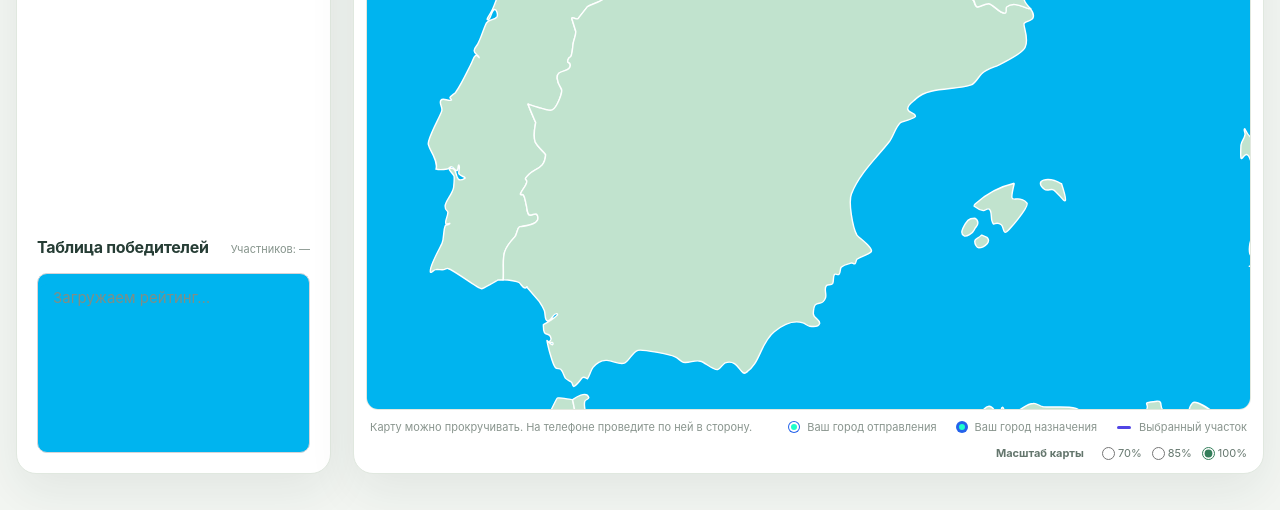
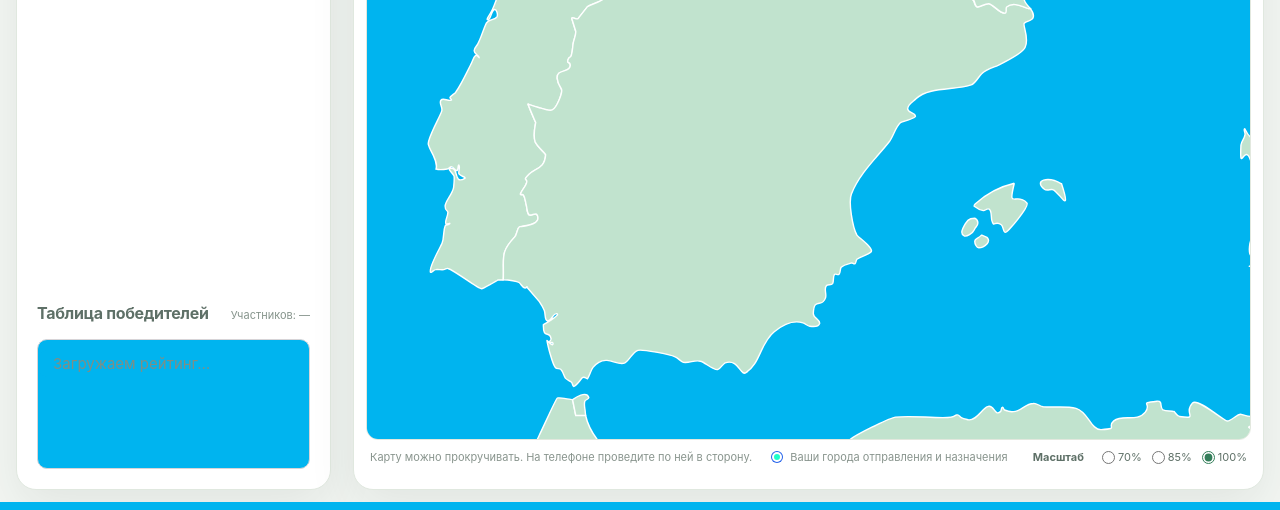
Before and after one commit to ovolosov-lab/railway-crossword-game, a Python web app: template frontend/templates/game.html in a window 1280 px wide. Shown: the part 1720-2230 px from the top of the page. Run offline with Jinja, Linux system fonts and the light colour scheme; the template is opened without the code that fills it: most values are stand-ins (such as "Sample title", 1, 10 or a date in 2020).

Commit message:
fixed interface issues for small screens

```diff
--- a/frontend/static/game.css
+++ b/frontend/static/game.css
@@ -24,7 +24,7 @@
   width: calc(100% - 32px);
   min-height: 100vh;
   margin: 0 auto;
-  padding: 8px 0 36px;
+  padding: 8px 0 0px;
 }
 
 .game-layout,
@@ -59,6 +59,7 @@
   border-radius: 20px;
   background: #fff;
   box-shadow: 0 18px 48px rgb(31 57 48 / 8%);
+  min-height: calc(100vh - 20px);
 }
 
 .game-panel {
@@ -68,6 +69,9 @@
   flex: 0 0 auto;
   flex-direction: column;
   padding: 20px;
+  overflow-y: auto;
+  max-height: calc(100vh - 120px);
+  scrollbar-color: #fff #00b4ef;
 }
 
 .game-panel .eyebrow {
@@ -177,7 +181,7 @@
 .player-card h2,
 .leaderboard h2 {
   margin: 0;
-  color: #263d35;
+  color: #5e7067;
   font-size: 16px;
   letter-spacing: -0.02em;
 }
@@ -282,8 +286,8 @@
     border-radius: 10px;
     border: 1px solid #d7d4d7;
     list-style-type: circle;
-    min-height: 180px;
-    max-height: 180px;
+    min-height: 130px;
+    max-height: 130px;
     overflow-y: auto;
     scrollbar-color: #edf2eb #0073ef;
     scrollbar-width: thin;
@@ -390,7 +394,7 @@
 }
 
 .map-scroll {
-  max-height: calc(100vh - 150px);
+  max-height: calc(100vh - 120px);
   overflow: auto;
   overscroll-behavior: contain;
   border: 1px solid #e2e8de;
@@ -618,7 +622,7 @@
   margin: 0 0 0 auto;
   padding: 0;
   border: 0;
-  color: #64766d;
+  color: #5e7067;
   font-size: 11px;
 }
 
@@ -798,6 +802,10 @@
   .map-scroll {
     max-height: calc(100% - 150px);
   }
+  .liderboard-list {
+    min-height: 110px;
+    max-height: 110px;
+  }
 }
 
 @media (max-width: 900px) {
@@ -815,8 +823,8 @@
   }
 
   .leaderboard-list {
-    min-height: 150px;
-    max-height: 150px;
+    min-height: 130px;
+    max-height: 130px;
   }
 
   .map-panel {
--- a/frontend/static/game.js
+++ b/frontend/static/game.js
@@ -1114,10 +1114,10 @@
     elements.confirmButton.disabled = !canConfirmRoute();
     if (!selecting) {
       elements.mapHelp.textContent = state.player?.state === "playing"
-        ? "Нажмите на клетки слова"
+        ? "Кликните на клетки чайнворда"
         : ["won", "lost"].includes(state.player?.state)
           ? "Раунд завершён"
-        : "Карта доступна для просмотра";
+        : "Режим просмотра";
       elements.routeProgress.hidden = true;
       return;
     }
@@ -1156,11 +1156,11 @@
     console.log("renderPlayer");
     const player = state.player || { state: "watching_stats" };
     const states = {
-      watching_stats: ["Статистика раунда", "Следите за временем и результатами игроков. Вы можете присоединиться, пока до конца больше минуты."],
+      watching_stats: ["Перед началом", "Следите за временем - раунд длится не более 6 часов. Вы можете присоединиться, пока до конца раунда больше минуты. Как только один из игроков успешно завершает свой чайнворд - раунд завершается. Сразу же стартует новый раунд."],
       selecting_route: ["Выбор маршрута", "Выберите непрерывную цепочку участков от города отправления до города назначения."],
-      playing: ["Кроссворд", "Нажмите на клетки участка, чтобы открыть описание, ввести ответ или запросить подсказку."],
-      won: ["Раунд завершён", "Вы победили. Результат и очки сохранены."],
-      lost: ["Раунд завершён", "Другой игрок завершил раунд первым. Результат сохранён."],
+      playing: ["Игра стартовала", "Кликните на клетке чайнворда, чтобы открыть описание и ввести ответ."],
+      won: ["Раунд завершён", "Вы победили. Очки сохранены."],
+      lost: ["Раунд завершён", "Другой игрок завершил раунд первым. В следующий раз повезет вам!"],
     };
     const [heading, description] = states[player.state] || states.watching_stats;
     elements.playerHeading.textContent = heading;
@@ -1319,6 +1319,7 @@
 
   async function joinGame() {
     hidePlayWithTrainButton();
+    elements.leaderboard.classList.add("hidden");
     elements.timerBlock.classList.remove("hidden");
     elements.confirmButton.style.display = 'none';
     elements.confirmButton.disabled = true;
@@ -1367,6 +1368,7 @@
     elements.confirmButton.style.display = 'none';
     elements.confirmButton.disabled = true;
     elements.confirmButton.hidden = true;
+    elements.leaderboard.classList.remove("hidden");
     clearMessage();
     try {
       const result = await apiRequest("/game/route/", {
--- a/frontend/templates/game.html
+++ b/frontend/templates/game.html
@@ -91,12 +91,10 @@
           <div class="map-footnote">
             <span class="map-scroll-hint">Карту можно прокручивать. На телефоне проведите по ней в сторону.</span>
             <span class="map-legend" aria-label="Обозначения карты">
-              <span><i class="legend-dot legend-start"></i>Ваш город отправления</span>
-              <span><i class="legend-dot legend-target"></i>Ваш город назначения</span>
-              <span><i class="legend-line"></i>Выбранный участок</span>
+              <span><i class="legend-dot legend-traget"></i>Ваши города отправления и назначения</span>
             </span>
             <fieldset class="map-scale-control">
-              <legend>Масштаб карты</legend>
+              <legend>Масштаб</legend>
               <label><input type="radio" name="map-scale" value="0.7">70%</label>
               <label><input type="radio" name="map-scale" value="0.85">85%</label>
               <label><input type="radio" name="map-scale" value="1" checked>100%</label>
```
